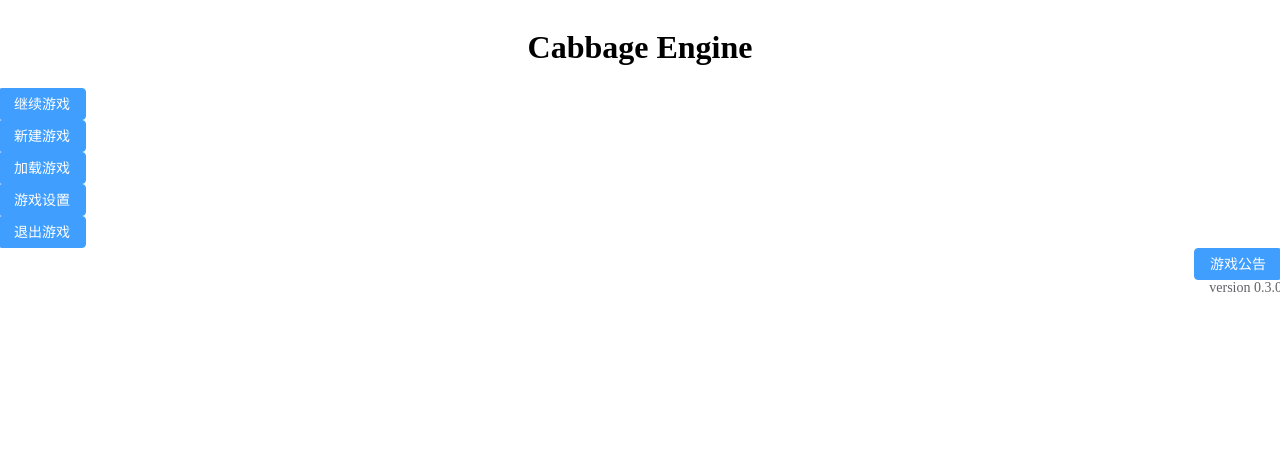
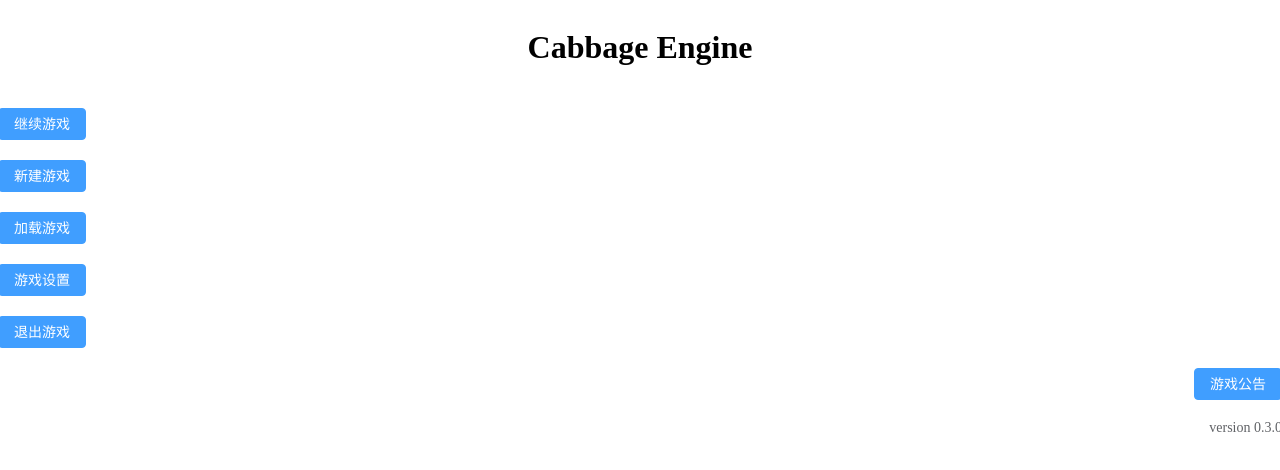
Before and after one commit to WonkaHHH/First-Vue, a Vue app: page /#/ in a window 1280 px wide. Shown: the top 470 px of the page. Built offline with nearby package versions, Linux system fonts and the light colour scheme.

Commit message:
修改布局的间隔

```diff
--- a/src/views/WelcomePage.vue
+++ b/src/views/WelcomePage.vue
@@ -26,7 +26,6 @@
   <el-row :gutter="20" justify="end" align="center">
     <el-text>version 0.3.0</el-text>
   </el-row>
-
 </template>
 
 
@@ -54,3 +53,12 @@ export default {
 };
 
 </script>
+
+
+<style lang="scss">
+.el-row {
+  margin-bottom: 20px;
+  margin-left: 20px;
+  margin-right: 20px;
+}
+</style>
```
